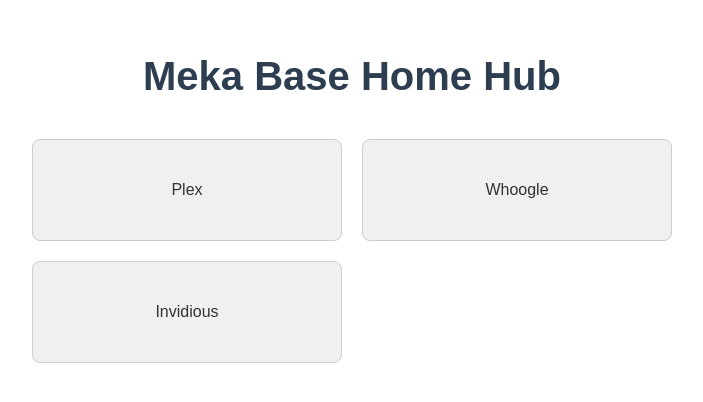
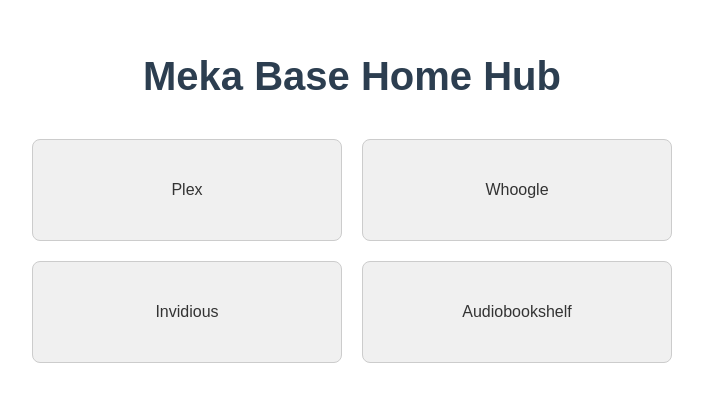
Before and after one commit to ItsRai/mekahub, a plain HTML site: page index.html in a window 1280 px wide. Shown: the part 192-594 px from the top of the page, without its empty margins (288-991 px from the left). Drawn offline with Linux system fonts and the light colour scheme.

Commit message:
added audio

```diff
--- a/index.html
+++ b/index.html
@@ -48,6 +48,7 @@
     <a href="https://plex.tv" target="_blank">Plex</a>
     <a href="https://Whoogle.mekabase.stream" target="_blank">Whoogle</a>
     <a href="https://invidious.mekabase.stream" target="_blank">Invidious</a>
+    <a href="https://audio.mekabase.stream " target="_blank">Audiobookshelf</a>
 </div>
 </body>
 </html>
```
